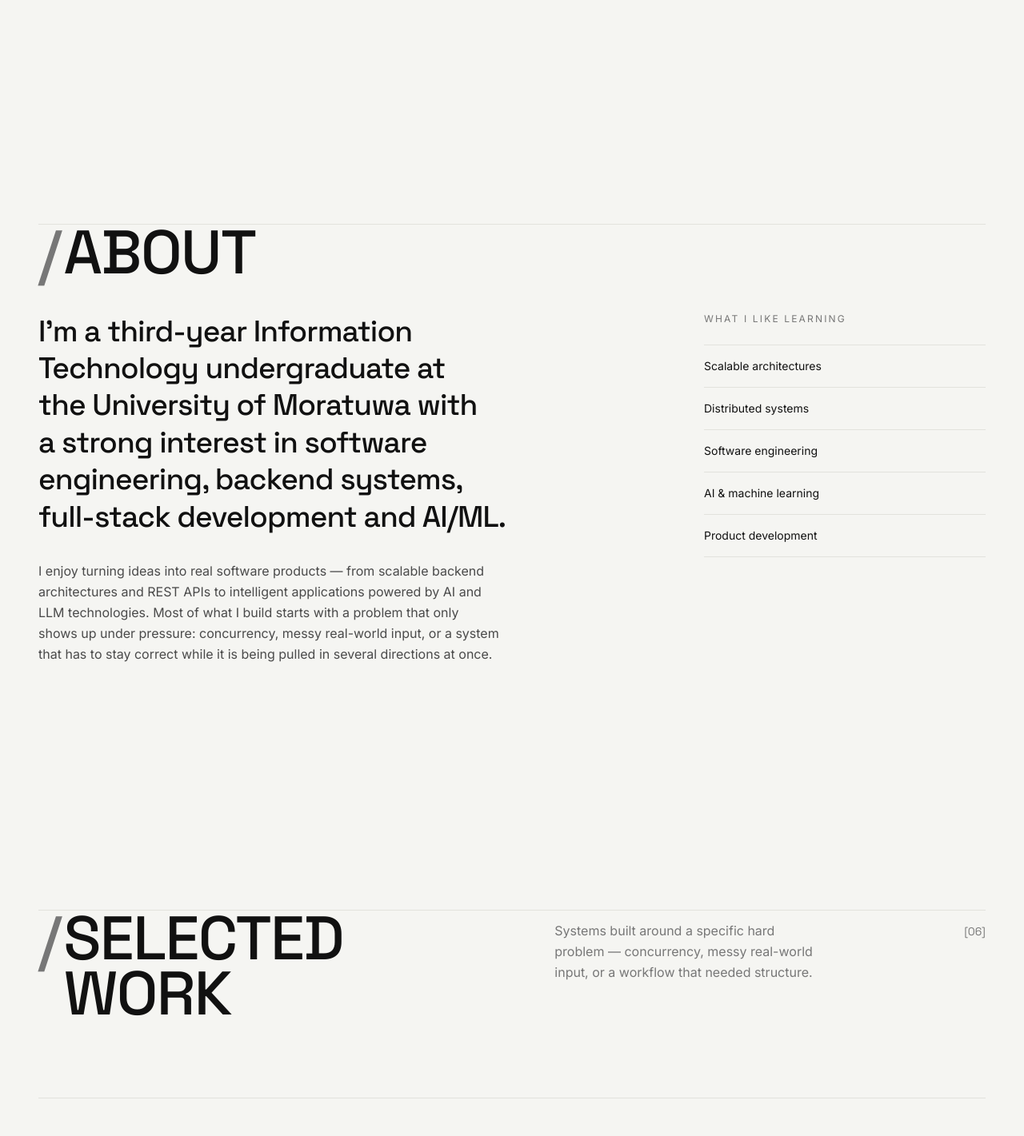
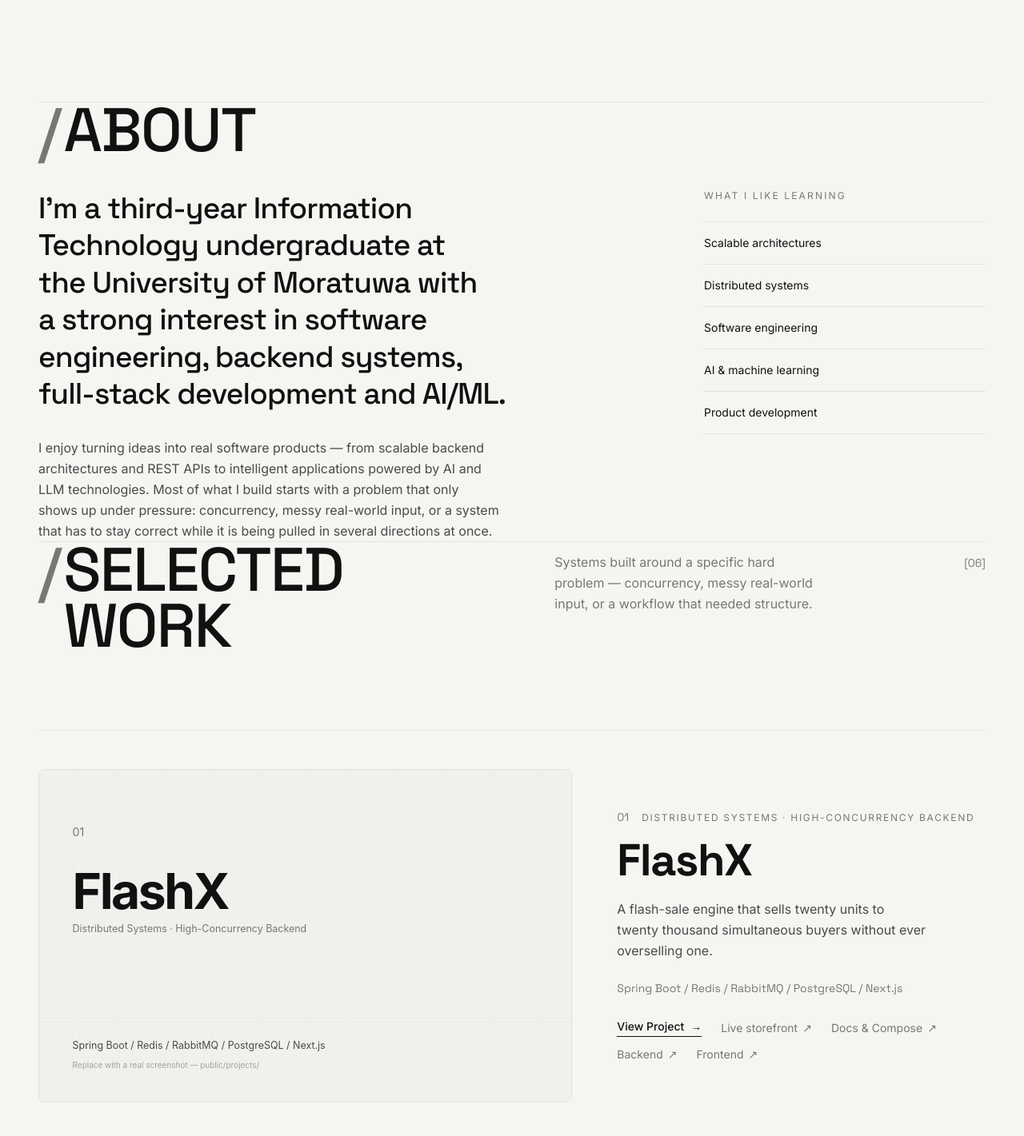
Before and after one commit to KavinuS/KavinuSaputhanthri, a Next.js app: page / in a window 1280 px wide. Shown: the part 900-2321 px from the top of the page at 80% size. Built offline with nearby package versions, Linux system fonts and the light colour scheme.

Commit message:
error : fixed4

```diff
--- a/src/components/About.tsx
+++ b/src/components/About.tsx
@@ -12,7 +12,7 @@ const interests = [
 
 export function About() {
   return (
-    <section id="about" className="py-section">
+    <section id="about" >
       <Container>
         <SectionHeading label="About" />
 
--- a/src/components/Achievements.tsx
+++ b/src/components/Achievements.tsx
@@ -21,7 +21,7 @@ const tierStyles = {
 
 export function Achievements() {
   return (
-    <section id="achievements" className="py-section">
+    <section id="achievements">
       <Container>
         <SectionHeading
           label="Achievements"
--- a/src/components/Contact.tsx
+++ b/src/components/Contact.tsx
@@ -12,7 +12,7 @@ const channels = [
 
 export function Contact() {
   return (
-    <section id="contact" className="border-t border-line py-section">
+    <section id="contact" className="border-t border-line ">
       <Container>
         <Reveal>
           <h2 className="text-balance font-display text-[clamp(2.5rem,9vw,8rem)] font-bold uppercase leading-[0.88] tracking-[-0.035em]">
--- a/src/components/Education.tsx
+++ b/src/components/Education.tsx
@@ -5,7 +5,7 @@ import { education } from '@/data/education'
 
 export function Education() {
   return (
-    <section id="education" className="py-section">
+    <section id="education" >
       <Container>
         <SectionHeading label="Education" />
 
--- a/src/components/Experience.tsx
+++ b/src/components/Experience.tsx
@@ -11,7 +11,7 @@ export function Experience() {
   return (
     <section
       id="experience"
-      className="relative overflow-hidden bg-night py-section text-white"
+      className="relative overflow-hidden bg-night  text-white"
     >
       <span
         aria-hidden="true"
--- a/src/components/Projects.tsx
+++ b/src/components/Projects.tsx
@@ -5,7 +5,7 @@ import { projects } from '@/data/projects'
 
 export function Projects() {
   return (
-    <section id="work" className="py-section">
+    <section id="work" >
       <Container>
         <SectionHeading
           label="Selected Work"
--- a/src/components/Skills.tsx
+++ b/src/components/Skills.tsx
@@ -6,7 +6,7 @@ import { skillGroups } from '@/data/skills'
 /** Typographic, deliberately without proficiency bars or invented percentages. */
 export function Skills() {
   return (
-    <section id="skills" className="py-section">
+    <section id="skills" >
       <Container>
         <SectionHeading label="Tech Stack" />
 
```
